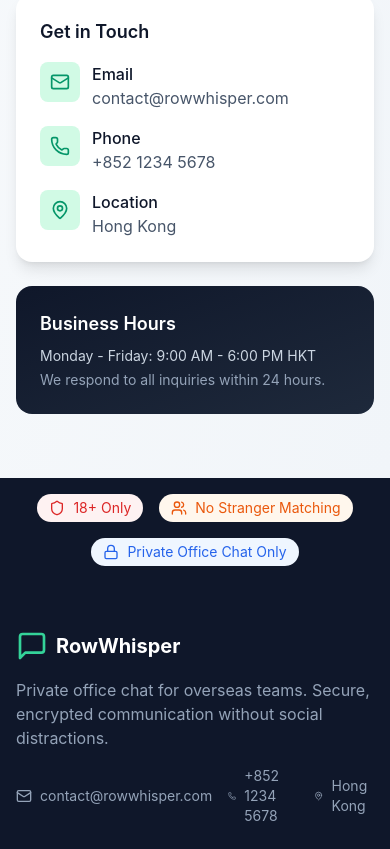
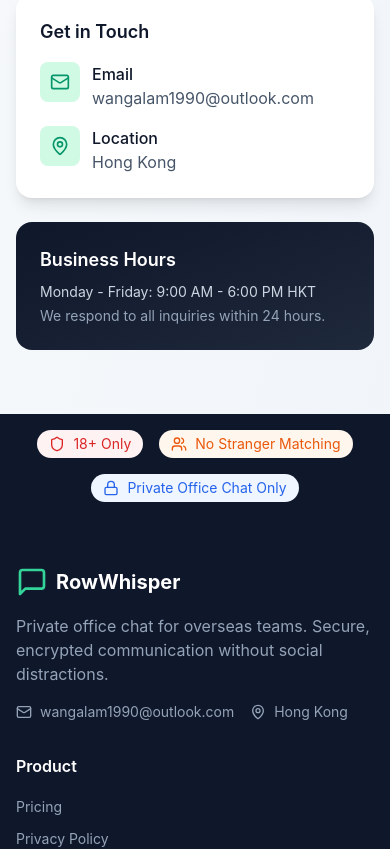
Before and after one commit to wangalam1990/rowwhisper-site, a React (Vite) app: page /contact in a window 390 px wide. Shown: the part 960-1809 px from the top of the page. Built offline with nearby package versions, Linux system fonts and the light colour scheme.

Commit message:
Remove phone number, update email to wangalam1990@outlook.com

```diff
--- a/src/components/Footer.tsx
+++ b/src/components/Footer.tsx
@@ -1,4 +1,4 @@
-import { MessageSquare, Mail, Phone, MapPin } from "lucide-react";
+import { MessageSquare, Mail, MapPin } from "lucide-react";
 import { Link } from "react-router-dom";
 import RequiredLabels from "./RequiredLabels";
 
@@ -17,13 +17,9 @@ export default function Footer() {
               Private office chat for overseas teams. Secure, encrypted communication without social distractions.
             </p>
             <div className="flex gap-4">
-              <a href="mailto:contact@rowwhisper.com" className="flex items-center gap-2 text-slate-400 hover:text-emerald-400 transition-colors">
+              <a href="mailto:wangalam1990@outlook.com" className="flex items-center gap-2 text-slate-400 hover:text-emerald-400 transition-colors">
                 <Mail className="w-4 h-4" />
-                <span className="text-sm">contact@rowwhisper.com</span>
-              </a>
-              <a href="tel:+85212345678" className="flex items-center gap-2 text-slate-400 hover:text-emerald-400 transition-colors">
-                <Phone className="w-4 h-4" />
-                <span className="text-sm">+852 1234 5678</span>
+                <span className="text-sm">wangalam1990@outlook.com</span>
               </a>
               <div className="flex items-center gap-2 text-slate-400">
                 <MapPin className="w-4 h-4" />
--- a/src/pages/Contact.tsx
+++ b/src/pages/Contact.tsx
@@ -1,5 +1,5 @@
 import { useState } from "react";
-import { Mail, Phone, MapPin, Send, CheckCircle } from "lucide-react";
+import { Mail, MapPin, Send, CheckCircle } from "lucide-react";
 
 export default function Contact() {
   const [formData, setFormData] = useState({
@@ -124,16 +124,7 @@ export default function Contact() {
                   </div>
                   <div>
                     <p className="font-medium text-slate-900">Email</p>
-                    <p className="text-slate-600">contact@rowwhisper.com</p>
-                  </div>
-                </div>
-                <div className="flex items-start gap-3">
-                  <div className="w-10 h-10 bg-emerald-100 rounded-lg flex items-center justify-center flex-shrink-0">
-                    <Phone className="w-5 h-5 text-emerald-600" />
-                  </div>
-                  <div>
-                    <p className="font-medium text-slate-900">Phone</p>
-                    <p className="text-slate-600">+852 1234 5678</p>
+                    <p className="text-slate-600">wangalam1990@outlook.com</p>
                   </div>
                 </div>
                 <div className="flex items-start gap-3">
```
